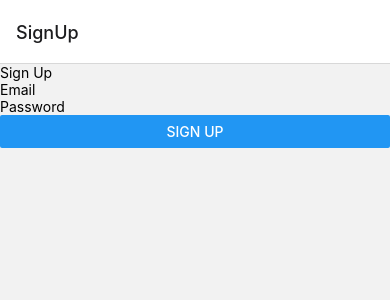
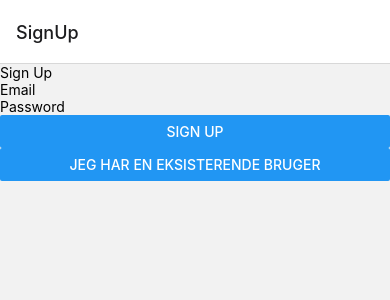
Before and after one commit to EmilCanAttack/Appstar, a React Native app in the folder GoKampAppStar/: screen /SignUp in a window 390 px wide. Shown: the top 300 px of the page. Built offline with nearby package versions, Linux system fonts and the light colour scheme.

Commit message:
Update SignUp.js
Giver mulighed for ikke at oprette sig to gange

```diff
--- a/GoKampAppStar/SignUp.js
+++ b/GoKampAppStar/SignUp.js
@@ -12,6 +12,12 @@ const SignUp = ({ navigation }) => {
     await AsyncStorage.setItem('user', JSON.stringify(user));
 
     // Naviger til Login-skærmen
+    navigation.navigate('Login');
+  };
+  const handleLogin = async () => {
+    // Tilføj logik til at logge ud her, f.eks. rydning af AsyncStorage-data
+
+    // Naviger tilbage til SignUp-skærmen (eller en anden skærm efter din logik)
     navigation.navigate('Login');
   };
 
@@ -30,6 +36,8 @@ const SignUp = ({ navigation }) => {
         secureTextEntry
       />
       <Button title="Sign Up" onPress={handleSignUp} />
+      <Text></Text>
+      <Button title="Jeg har en eksisterende bruger" onPress={handleLogin} />
     </View>
   );
 };
```
